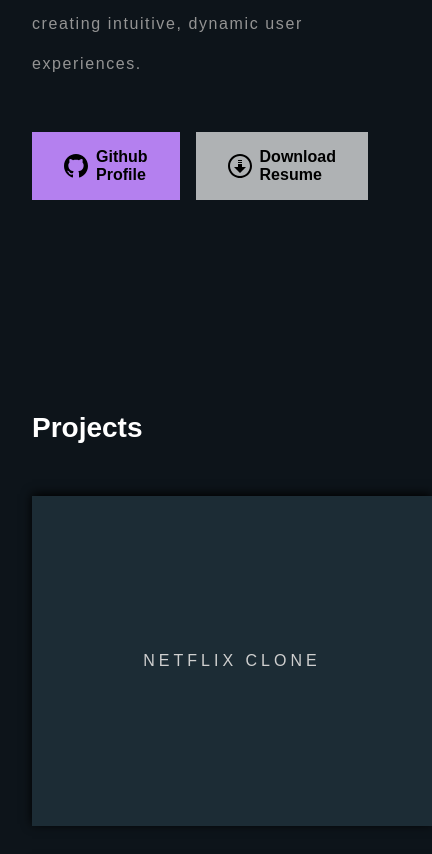
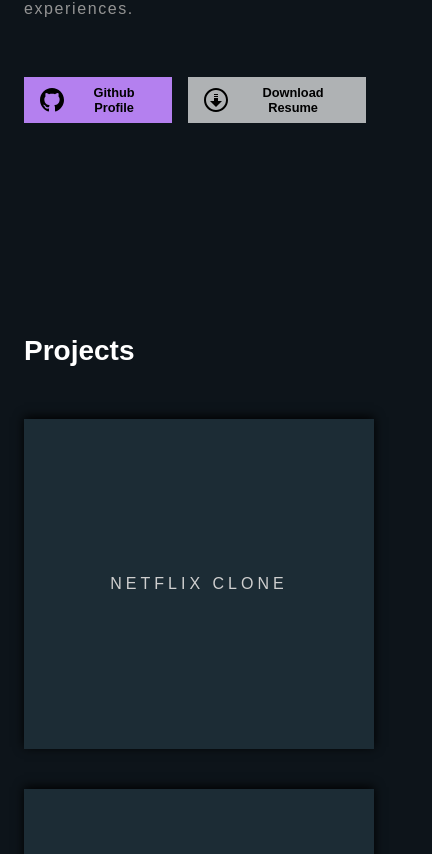
Before and after one commit to KeithanPhilander/portfolio, a React (Create React App) app: page / in a window 390 px wide. Shown: the part 590-1444 px from the top of the page, 432 px wide, since content can reach past the window. Built offline with nearby package versions, Linux system fonts and the light colour scheme.

Commit message:
update description and responsiveness

```diff
--- a/public/index.html
+++ b/public/index.html
@@ -7,7 +7,7 @@
     <meta name="theme-color" content="#000000" />
     <meta
       name="description"
-      content="Web site created using create-react-app"
+      content="My personal portfolio. Check out some of my projects."
     />
     <link rel="apple-touch-icon" href="%PUBLIC_URL%/logo192.png" />
     <!--
--- a/src/App.css
+++ b/src/App.css
@@ -43,7 +43,7 @@
 
 @media(max-width: 968px) {
     .wrapper {
-        padding: 0 2rem;
+        padding: 0 1.5rem;
     }
 
     .section__title {
--- a/src/components/Home/Home.css
+++ b/src/components/Home/Home.css
@@ -67,6 +67,7 @@
     align-items: center;
     gap: .5rem;
     padding: 1rem 2rem;
+    text-align: center;
     font-size: 1rem;
     font-weight: 700;
     color: inherit;
@@ -115,4 +116,9 @@
     .home__text p {
         margin-top: .625rem;
     }
+
+    .links a {
+        padding: .5rem 1rem;
+        font-size: .8rem;
+    }
 }
--- a/src/components/Portfolio/Portfolio.css
+++ b/src/components/Portfolio/Portfolio.css
@@ -9,7 +9,7 @@
 .portfolio__projects {
     padding: 6rem 0;
     display: grid;
-    grid-template-columns: repeat(auto-fit, minmax(400px, 1fr));
+    grid-template-columns: repeat(auto-fit, minmax(350px, 1fr));
     grid-gap: 40px;
 }
 
```
